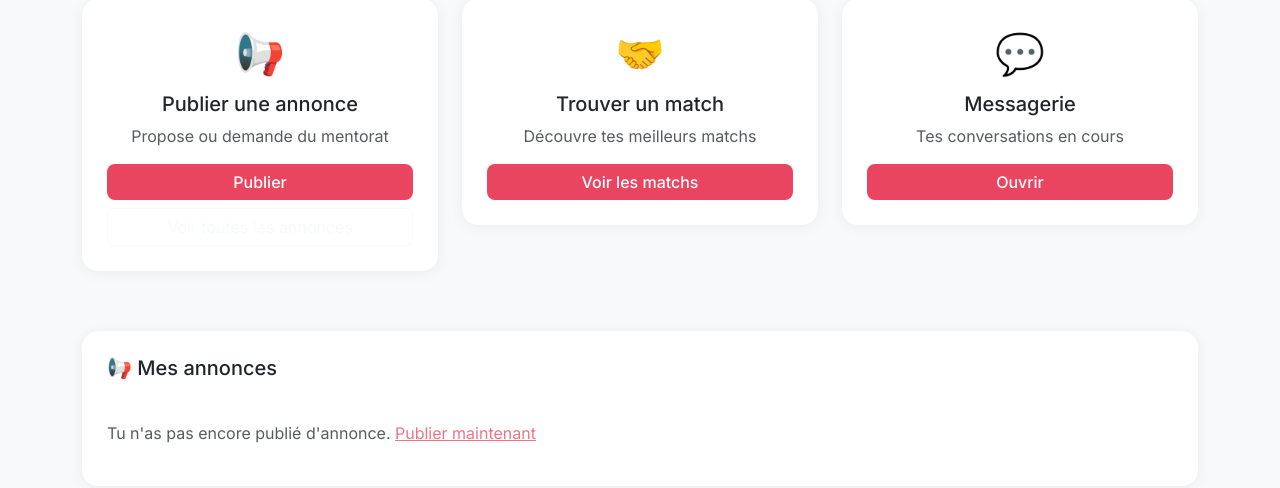
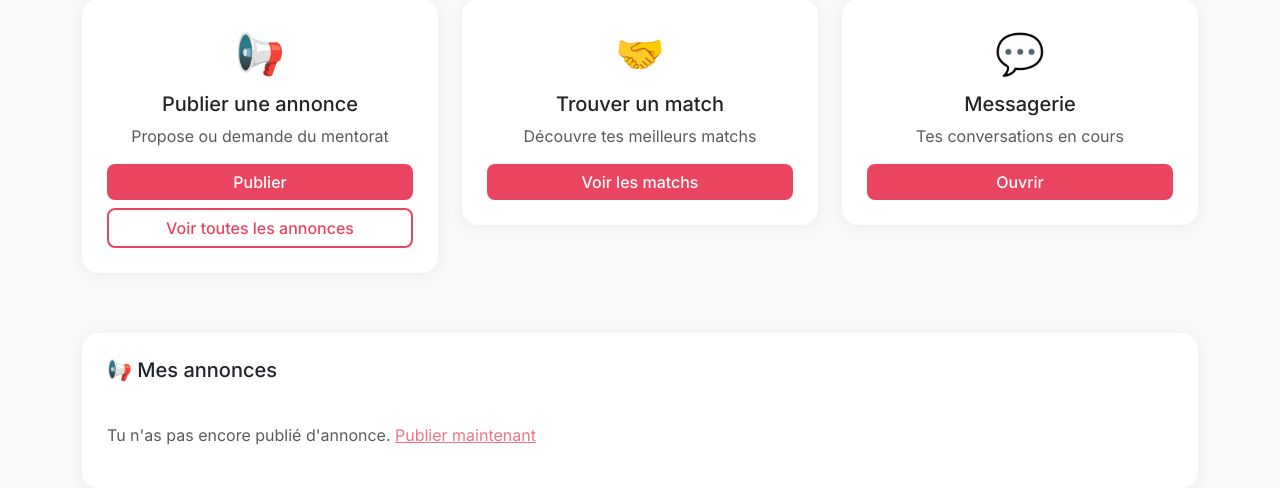
Before and after one commit to Fritzell90/PIL1_2526_54, a Flask app: template app/templates/tableau_de_bord.html in a window 1280 px wide. Shown: the part 431-919 px from the top of the page. Run offline with Flask 3, Linux system fonts and the light colour scheme; the template is opened without the code that fills it, so the values that code supplies are empty.

Commit message:
Fix bouton voir toutes les annonces

```diff
--- a/app/templates/tableau_de_bord.html
+++ b/app/templates/tableau_de_bord.html
@@ -51,7 +51,7 @@
                 <h5 class="mt-2">Publier une annonce</h5>
                 <p class="opacity-75">Propose ou demande du mentorat</p>
                 <a href="/annonce" class="btn btn-primary">Publier</a>
-                <a href="/annonces" class="btn btn-outline-light mt-2">Voir toutes les annonces</a>
+                <a href="/annonces" class="btn mt-2" style="border:2px solid #e94560; color:#e94560; border-radius:8px; font-weight:500;">Voir toutes les annonces</a>
             </div>
         </div>
         <div class="col-md-4 mb-3">
```
